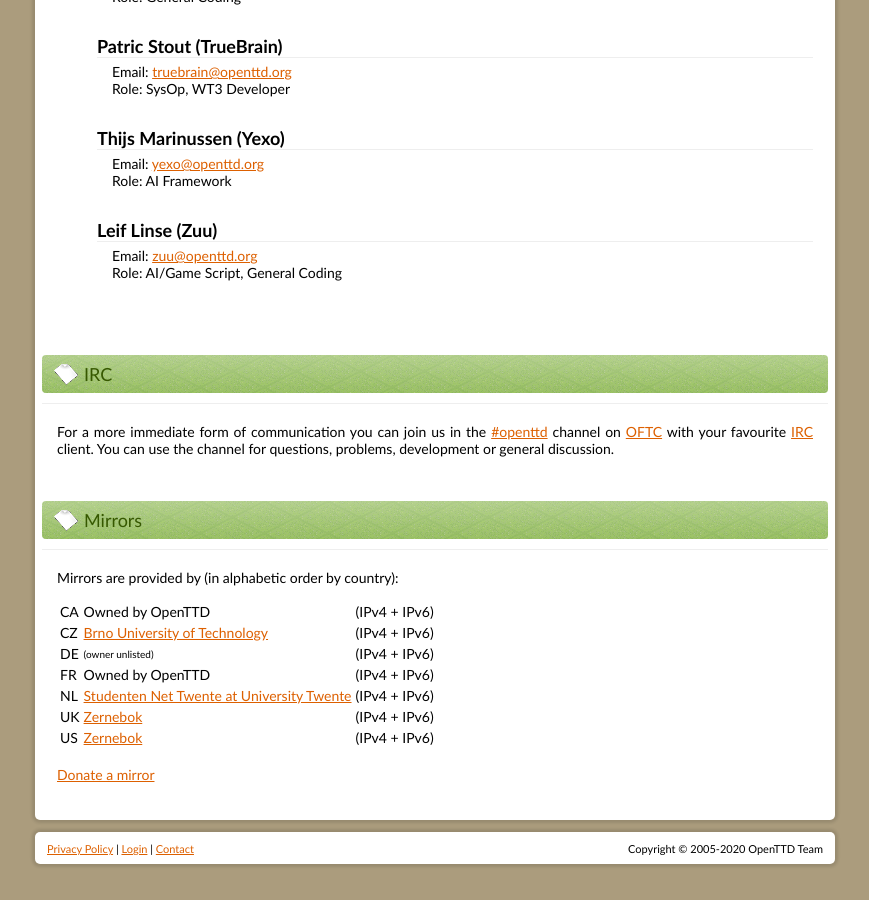
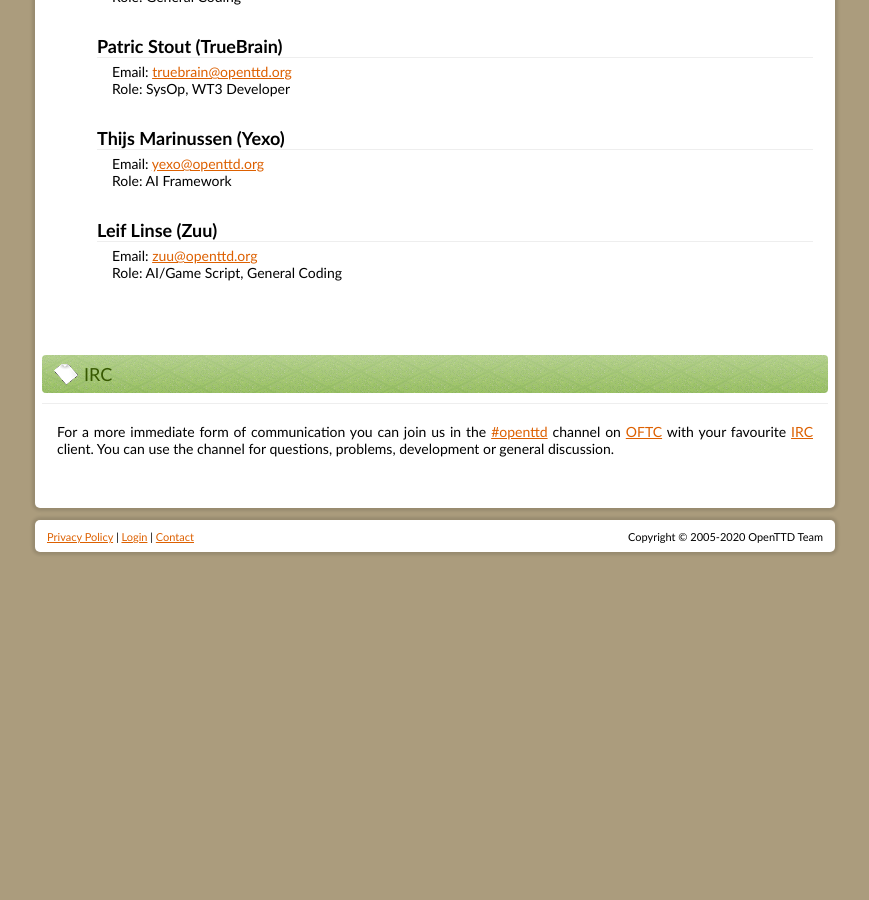
Before and after one commit to OpenTTD/website, a Jekyll site: the page built from pages/contact.html, in a window 1280 px wide and 900 px high, scrolled down 1716 px. Shown: the whole window, without its empty margins (205-1074 px from the left). Built offline with Jekyll 4.4.1, drawn with Linux system fonts in a browser that asks for light colours; after the commit the page ends 2304 px from its top, so only the background shows below that.

Commit message:
Remove: we no longer use a mirror network that depends on donations
We are now using AWS CDN, and most likely will for the foreseeable
future. Maintaining your own CDN is a lot of work, with a lot of
quirks, and a lot of monitoring. Using an existing CDN, although
a bit more pricy (donated vs paid) does relieve a lot of SysOp
burden.

We do like to thank all the people who donated a mirror over the
years. It is much appreciated!

```diff
--- a/pages/contact.html
+++ b/pages/contact.html
@@ -45,51 +45,4 @@
             <p>For a more immediate form of communication you can join us in the <a href="irc://irc.oftc.net/openttd">#openttd</a> channel on <a href="https://www.oftc.net/">OFTC</a> with your favourite <a href="https://www.irchelp.org">IRC</a> client. You can use the channel for questions, problems, development or general discussion.</p>
         </div>
     </div>
-    <div class="section-header">
-        <h3>Mirrors</h3>
-    </div>
-    <div class="section-item">
-        <div class="content">
-            <p>Mirrors are provided by (in alphabetic order by country):</p>
-            <table id="links-table">
-                <tr>
-                    <td>CA</td>
-                    <td>Owned by OpenTTD</td>
-                    <td>(IPv4 + IPv6)</td>
-                </tr>
-                <tr>
-                    <td>CZ</td>
-                    <td><a href="http://www.vutbr.cz/">Brno University of Technology</a></td>
-                    <td>(IPv4 + IPv6)</td>
-                </tr>
-                <tr>
-                    <td>DE</td>
-                    <td style="font-size: 10px;">(owner unlisted)</td>
-                    <td>(IPv4 + IPv6)</td>
-                </tr>
-                <tr>
-                    <td>FR</td>
-                    <td>Owned by OpenTTD</td>
-                    <td>(IPv4 + IPv6)</td>
-                </tr>
-                <tr>
-                    <td>NL</td>
-                    <td><a href="http://www.snt.utwente.nl/">Studenten Net Twente at University Twente</a></td>
-                    <td>(IPv4 + IPv6)</td>
-                </tr>
-                <tr>
-                    <td>UK</td>
-                    <td><a href="http://www.zernebok.com">Zernebok</a></td>
-                    <td>(IPv4 + IPv6)</td>
-                </tr>
-                <tr>
-                    <td>US</td>
-                    <td><a href="http://www.zernebok.com">Zernebok</a></td>
-                    <td>(IPv4 + IPv6)</td>
-                </tr>
-            </table>
-            <br />
-            <a href="https://devs.openttd.org/~truebrain/mirror.txt">Donate a mirror</a>
-        </div>
-    </div>
 </div>
```
